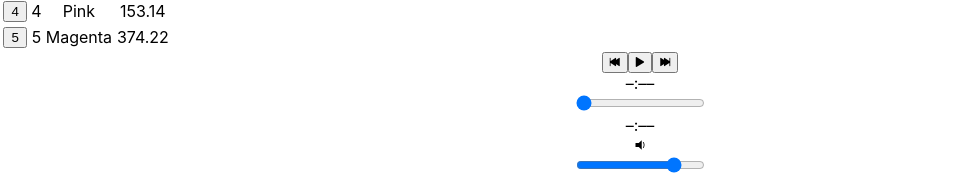
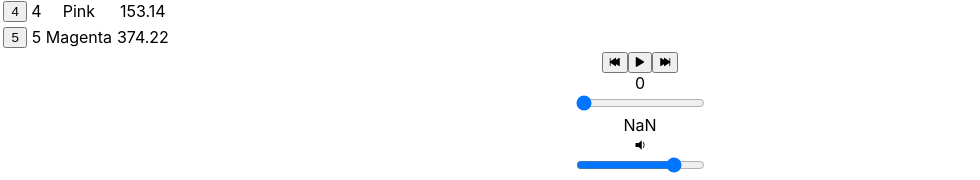
Before and after one commit to bloc-io/new-bloc-jams-react, a React (Create React App) app: page /album/the-colors in a window 1280 px wide. Shown: the part 877-1057 px from the top of the page, without its empty margins (0-980 px from the left). Built offline with nearby package versions, Linux system fonts and the light colour scheme.

Commit message:
checkpoint 9 completed

```diff
--- a/src/components/Album.js
+++ b/src/components/Album.js
@@ -7,12 +7,14 @@
 super(props);
 const album = albumData.find( album => {
 	return album.slug === this.props.match.params.slug;
-    });
+});
 
 
 	this.state={
 	album: album,
 	currentSong: album.songs[0],
+	currentTime: 0,
+	duration: album.songs[0].duration,
 	isPlaying: false
 
 	};
@@ -31,7 +33,33 @@
 	this.setState({isPlaying: false});
 	}
 
-	setSong(song){
+componentDidMount() {
+   this.eventListeners = {
+       timeupdate: e => {
+         this.setState({ currentTime: this.audioElement.currentTime });
+       },
+       durationchange: e => {
+         this.setState({ duration: this.audioElement.duration });
+       }
+     };
+     this.audioElement.addEventListener('timeupdate', this.eventListeners.timeupdate);
+     this.audioElement.addEventListener('durationchange', this.eventListeners.durationchange);
+   }
+
+
+   componentWillUnmount() {
+     this.audioElement.src = null;
+     this.audioElement.removeEventListener('timeupdate', this.eventListeners.timeupdate);
+     this.audioElement.removeEventListener('durationchange', this.eventListeners.durationchange);
+   }
+
+
+
+
+
+
+
+setSong(song){
 	this.audioElement.src=song.audioSrc;
 	this.setState({currentSong:song});
 	}
@@ -64,6 +92,12 @@
 	this.play();
 
 }
+
+  handleTimeChange(e) {
+     const newTime = this.audioElement.duration * e.target.value;
+     this.audioElement.currentTime = newTime;
+     this.setState({ currentTime: newTime });
+   }
 
 
 render() {
@@ -115,9 +149,12 @@
  <PlayerBar
         isPlaying={this.state.isPlaying}
         currentSong={this.state.currentSong}
+        currentTime={this.audioElement.currentTime}
+        duration={this.audioElement.duration}
         handleSongClick={() => this.handleSongClick(this.state.currentSong)}
         handlePrevClick={() => this.handlePrevClick()}
     	handleNextClick={() =>this.handleNextClick()}
+    	handleTimeChange={(e) => this.handleTimeChange(e)}
          />
 </section>
 );
--- a/src/components/PlayerBar.js
+++ b/src/components/PlayerBar.js
@@ -16,9 +16,18 @@
            </button>
          </section>
          <section id="time-control">
-           <div className="current-time">–:––</div>
-           <input type="range" className="seek-bar" value="0" />
-           <div className="total-time">–:––</div>
+
+           <div className="current-time">{this.props.currentTime}</div>
+           <input
+             type="range"
+             className="seek-bar"
+             value={(this.props.currentTime / this.props.duration) || 0}
+             max="1"
+             min="0"
+             step="0.01"
+                 onChange={this.props.handleTimeChange}
+           />
+           <div className="total-time">{this.props.duration}</div>
          </section>
          <section id="volume-control">
            <div className="icon ion-volume-low"></div>
```
